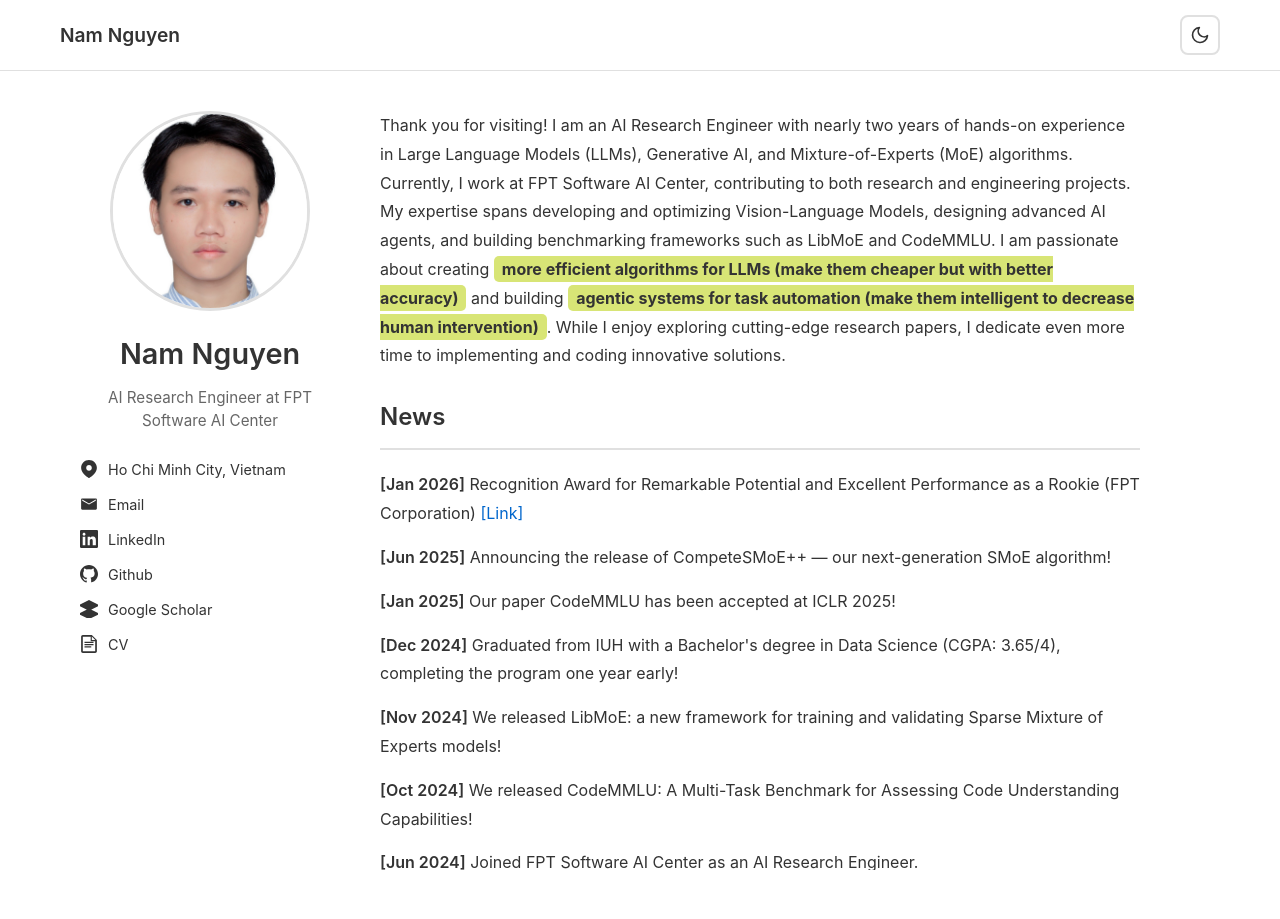
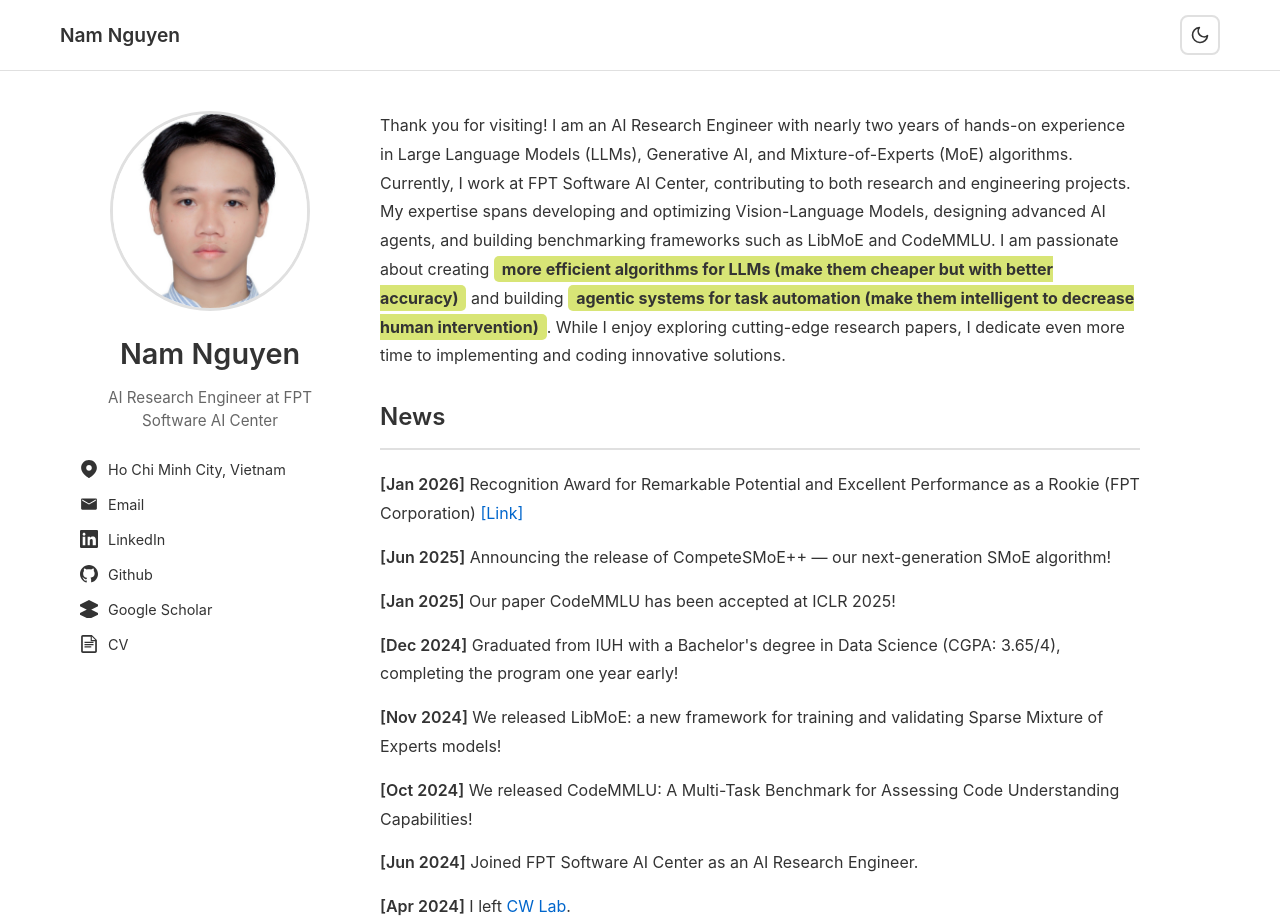
Before and after one commit to DAVID-NGUYEN-S16/homepage, a React (Create React App) app: page / in a window 1280 px wide. Shown: the top 919 px of the page. Built offline with nearby package versions, Linux system fonts and the light colour scheme.

Commit message:
update information

```diff
--- a/src/styles/MainContent.module.css
+++ b/src/styles/MainContent.module.css
@@ -111,7 +111,7 @@
 }
 
 .newsScroll {
-  max-height: 400px;
+  max-height: 800px;
   overflow-y: auto;
 }
 
```
